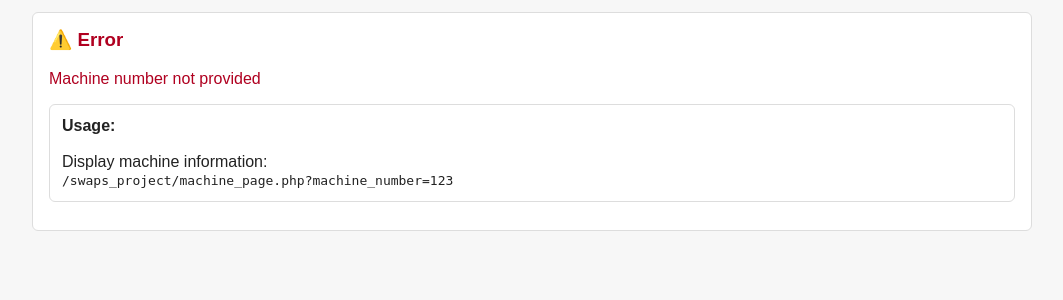
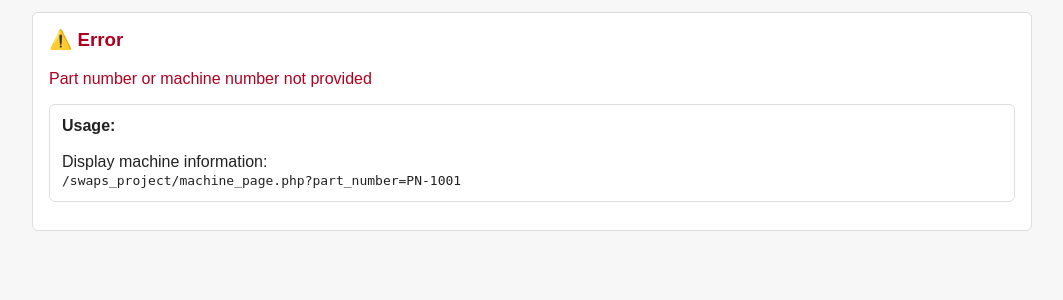
Before and after one commit to org126/swaps, a PHP site: page /machine_page.php in a window 1280 px wide. Shown: the part 148-448 px from the top of the page, without its empty margins (108-1171 px from the left). Run offline with PHP 8.4, Linux system fonts and the light colour scheme; the visitor is signed in with stand-in values (Sample User, id 1).

Commit message:
real final code

```diff
--- a/swaps_project/machine_page.php
+++ b/swaps_project/machine_page.php
@@ -12,37 +12,53 @@ if (defined('REQUIRE_HTTPS') && REQUIRE_HTTPS && empty($_SERVER['HTTPS']) && ($_
 }
 
 // Validate input parameters
+$part_number = isset($_GET['part_number']) ? trim((string)$_GET['part_number']) : '';
 $machine_number = isset($_GET['machine_number']) ? trim((string)$_GET['machine_number']) : '';
 $limit = isset($_GET['limit']) ? min((int)$_GET['limit'], defined('MAX_REPORT_LIMIT') ? MAX_REPORT_LIMIT : 20) : 20;
 
 $machine = null;
+$machineParts = [];
 $reports = [];
 $error = null;
 
-if ($machine_number !== '') {
+if ($part_number !== '' || $machine_number !== '') {
     try {
         $conn = new mysqli(DB_HOST . ':' . DB_PORT, DB_USER, DB_PASS, DB_NAME);
         if ($conn->connect_error) {
             error_log('Database connection error: ' . $conn->connect_error);
             $error = 'Unable to connect to database';
         } else {
-            $stmt = $conn->prepare('SELECT id, part_number, machine_number, state, next_maintenance_date, notes, created_at FROM machines WHERE machine_number = ? LIMIT 1');
-            $stmt->bind_param('s', $machine_number);
+            if ($part_number !== '') {
+                $stmt = $conn->prepare('SELECT id, part_number, machine_number, state, next_maintenance_date, notes, created_at FROM machines WHERE part_number = ? LIMIT 1');
+                $stmt->bind_param('s', $part_number);
+            } else {
+                $stmt = $conn->prepare('SELECT id, part_number, machine_number, state, next_maintenance_date, notes, created_at FROM machines WHERE machine_number = ? LIMIT 1');
+                $stmt->bind_param('s', $machine_number);
+            }
             $stmt->execute();
             $result = $stmt->get_result();
             $machine = $result->fetch_assoc();
             $stmt->close();
 
             if ($machine) {
+                $machineNumber = $machine['machine_number'];
+
+                $stmtParts = $conn->prepare('SELECT id, part_number, machine_number, state, next_maintenance_date, notes, created_at FROM machines WHERE machine_number = ? ORDER BY part_number ASC');
+                $stmtParts->bind_param('s', $machineNumber);
+                $stmtParts->execute();
+                $machineParts = $stmtParts->get_result()->fetch_all(MYSQLI_ASSOC);
+                $stmtParts->close();
+
                 $stmt2 = $conn->prepare('
                     SELECT r.issue_id, r.part_number, r.issue, r.severity, r.urgency, r.created_at, u.username
                     FROM reports r
+                    JOIN machines m ON r.part_number = m.part_number
                     LEFT JOIN users u ON r.performed_by = u.user_id
-                    WHERE r.part_number = ?
+                    WHERE m.machine_number = ?
                     ORDER BY r.created_at DESC
                     LIMIT ?
                 ');
-                $stmt2->bind_param('si', $machine['part_number'], $limit);
+                $stmt2->bind_param('si', $machineNumber, $limit);
                 $stmt2->execute();
                 $reports = $stmt2->get_result()->fetch_all(MYSQLI_ASSOC);
                 $stmt2->close();
@@ -56,7 +72,7 @@ if ($machine_number !== '') {
         $error = 'An error occurred while retrieving machine information';
     }
 } else {
-    $error = 'Machine number not provided';
+    $error = 'Part number or machine number not provided';
 }
 
 function h($s) { return htmlspecialchars((string)$s, ENT_QUOTES, 'UTF-8'); }
@@ -86,7 +102,7 @@ function h($s) { return htmlspecialchars((string)$s, ENT_QUOTES, 'UTF-8'); }
                 <div class="usage-example">
                     <strong>Usage:</strong><br><br>
                     Display machine information:<br>
-                    <code>/swaps_project/machine_page.php?machine_number=123</code>
+                    <code>/swaps_project/machine_page.php?part_number=PN-1001</code>
                 </div>
             </div>
         <?php else: ?>
@@ -100,32 +116,49 @@ function h($s) { return htmlspecialchars((string)$s, ENT_QUOTES, 'UTF-8'); }
                     <div class="machine-title"><?= h($machine['machine_number']) ?></div>
                     <div class="info-grid">
                         <div class="info-item">
-                            <div class="info-label">Part Number</div>
-                            <div class="info-value"><?= h($machine['part_number']) ?></div>
+                            <div class="info-label">Machine Number</div>
+                            <div class="info-value"><?= h($machine['machine_number']) ?></div>
                         </div>
                         <div class="info-item">
-                            <div class="info-label">State</div>
-                            <div class="info-value">
-                                <span class="status-badge"><?= h($machine['state']) ?></span>
-                            </div>
-                        </div>
-                        <div class="info-item">
-                            <div class="info-label">Next Maintenance</div>
-                            <div class="info-value"><?= h($machine['next_maintenance_date']) ?></div>
-                        </div>
-                        <div class="info-item">
-                            <div class="info-label">Created</div>
-                            <div class="info-value"><?= h($machine['created_at']) ?></div>
+                            <div class="info-label">Parts</div>
+                            <div class="info-value"><?= h((string)count($machineParts)) ?></div>
                         </div>
                     </div>
                 </div>
 
-                <?php if ($isAdminOrTech && !empty($machine['notes'])): ?>
-                    <div class="notes-section">
-                        <div class="notes-title">Notes</div>
-                        <div><?= nl2br(h($machine['notes'])) ?></div>
-                    </div>
-                <?php endif; ?>
+                <div class="reports-section">
+                    <div class="reports-title">Machine Parts</div>
+                    <?php if (!$machineParts): ?>
+                        <div class="no-reports">No parts found for this machine</div>
+                    <?php else: ?>
+                        <table>
+                            <thead>
+                                <tr>
+                                    <th>Part Number</th>
+                                    <th>State</th>
+                                    <th>Next Maintenance</th>
+                                    <th>Created</th>
+                                    <?php if ($isAdminOrTech): ?>
+                                        <th>Notes</th>
+                                    <?php endif; ?>
+                                </tr>
+                            </thead>
+                            <tbody>
+                                <?php foreach ($machineParts as $p): ?>
+                                    <tr>
+                                        <td><?= h((string)$p['part_number']) ?></td>
+                                        <td><span class="status-badge"><?= h((string)$p['state']) ?></span></td>
+                                        <td><?= h((string)$p['next_maintenance_date']) ?></td>
+                                        <td><?= h((string)$p['created_at']) ?></td>
+                                        <?php if ($isAdminOrTech): ?>
+                                            <td><?= nl2br(h((string)($p['notes'] ?? ''))) ?></td>
+                                        <?php endif; ?>
+                                    </tr>
+                                <?php endforeach; ?>
+                            </tbody>
+                        </table>
+                    <?php endif; ?>
+                </div>
 
                 <?php if ($isAdminOrTech): ?>
                     <div class="reports-section">
@@ -151,7 +184,7 @@ function h($s) { return htmlspecialchars((string)$s, ENT_QUOTES, 'UTF-8'); }
             </div>
 
             <div class="footer small">
-                <p>Machine ID: <?= h($machine['id']) ?> | Last Updated: <?= h(date('F d, Y H:i')) ?></p>
+                <p>Machine Number: <?= h($machine['machine_number']) ?> | Last Updated: <?= h(date('F d, Y H:i')) ?></p>
             </div>
         <?php endif; ?>
     </div>
--- a/swaps_project/search.php
+++ b/swaps_project/search.php
@@ -96,12 +96,12 @@ if ($term !== '') {
 						<tr>
 							<td><?php echo h($r['id']); ?></td>
 							<td>
-								<a href="/swaps_project/machine_page.php?machine_number=<?php echo urlencode((string)$r['machine_number']); ?>">
+								<a href="/swaps_project/machine_page.php?part_number=<?php echo urlencode((string)$r['part_number']); ?>">
 									<?php echo h($r['part_number']); ?>
 								</a>
 							</td>
 							<td>
-								<a href="/swaps_project/machine_page.php?machine_number=<?php echo urlencode((string)$r['machine_number']); ?>">
+								<a href="/swaps_project/machine_page.php?part_number=<?php echo urlencode((string)$r['part_number']); ?>">
 									<?php echo h($r['machine_number']); ?>
 								</a>
 							</td>
```
